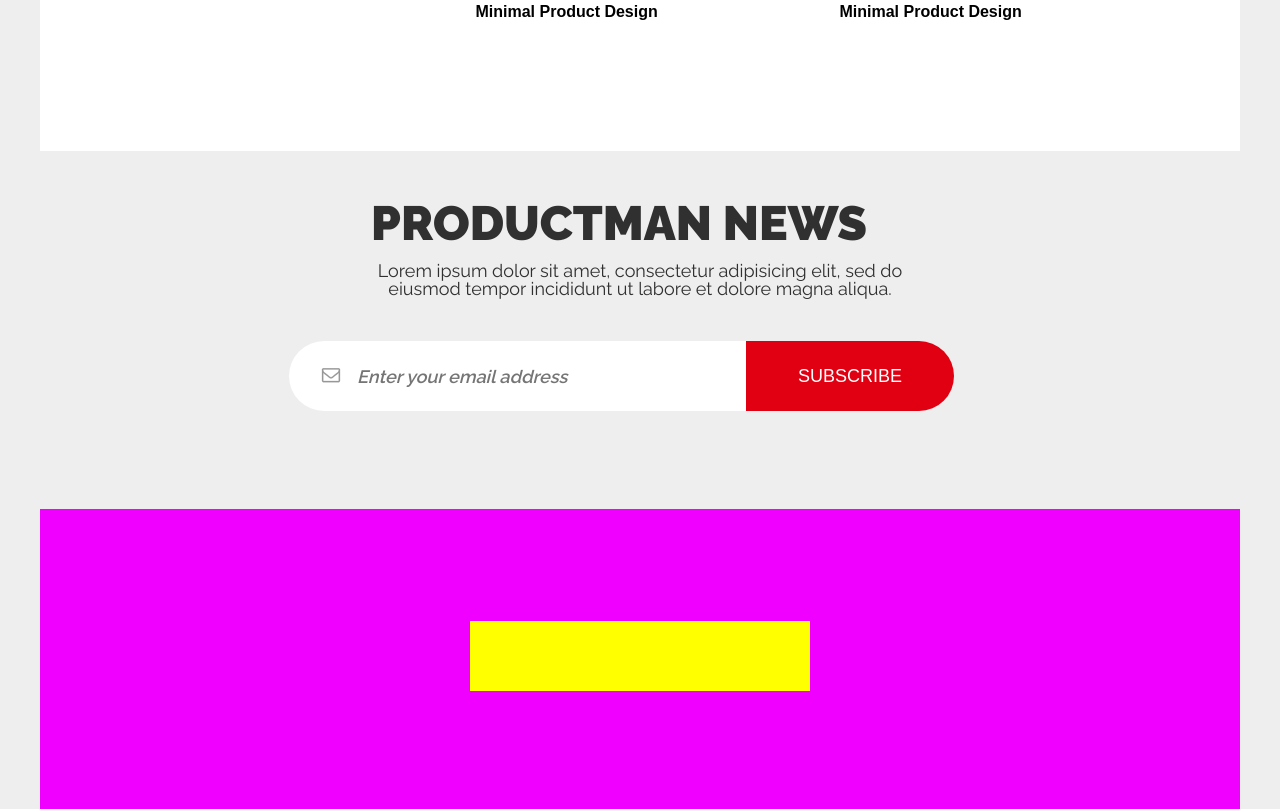
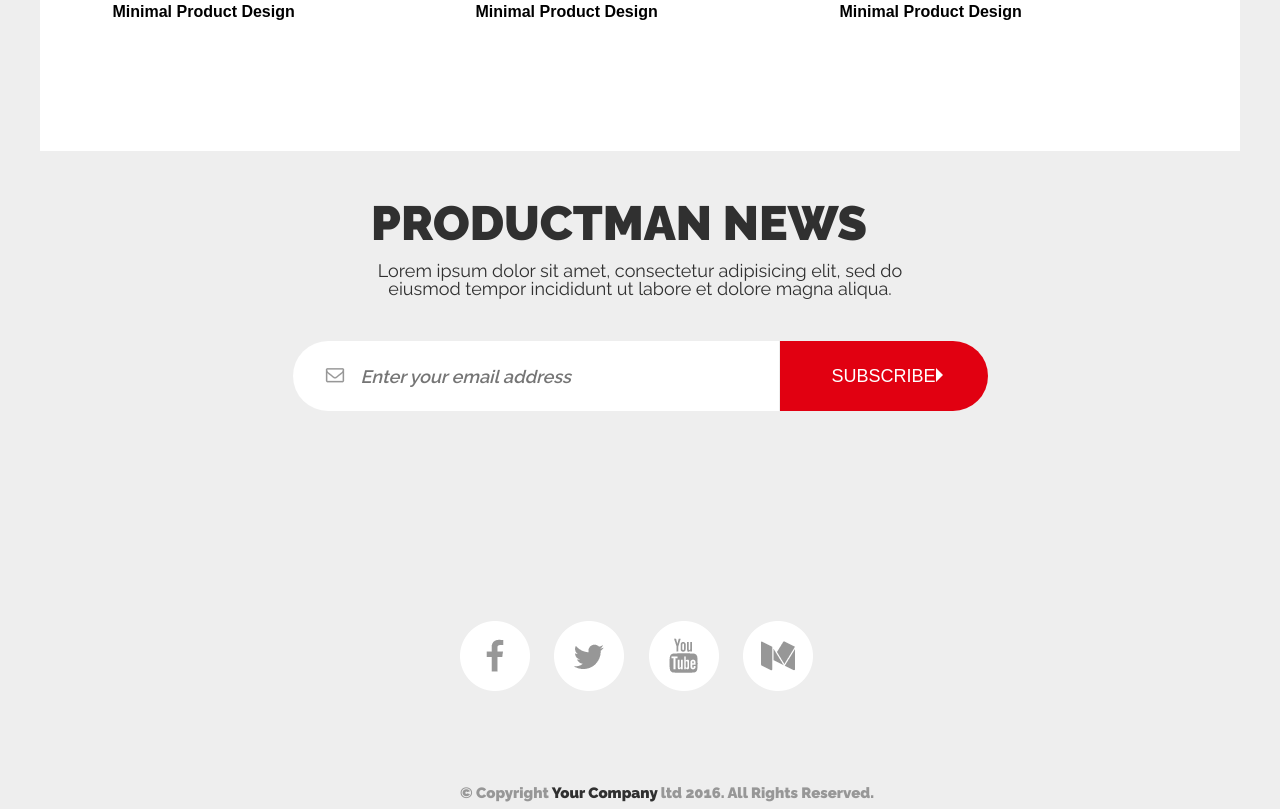
Before and after one commit to ba-krm-front-one/Mezhenskyi-homework-9-productman, a plain HTML site: page index.html in a window 1280 px wide. Shown: the part 2034-2843 px from the top of the page. Drawn offline with Linux system fonts and the light colour scheme.

Commit message:
add footer. without img hover

```diff
--- a/css/style.css
+++ b/css/style.css
@@ -238,7 +238,7 @@ body {
     margin-bottom: 37px;
 }
 .ba-form-container {
-    width: 702px;
+    width: 695px;
     height: 70px;
     margin: 0 auto;
     text-align: center;
@@ -256,6 +256,7 @@ body {
     padding-left: 66px;
     position: relative;
     margin: 0;
+    float: left;
 }
 .ba-form__input {
     width: 420px;
@@ -267,6 +268,7 @@ body {
     font-style: italic;
     line-height: 24px;
     border: transparent;
+    outline-style: none;
 }
 .ba-form__btn {
     width: 208px;
@@ -274,30 +276,65 @@ body {
     border-radius: 0 35px 35px 0;
     border: transparent;
     background-color: #e10011;
+    float: right;
+}
+.ba-form__btn-title {
     color: #ffffff;
     font-size: 18px;
     text-transform: uppercase;
     position: relative;
-    top: -70px;
-    left: 210px;
+
 }
-
+.ba-form__btn-title:after {
+    content: '';
+    border: 7px solid transparent;
+    border-left: 7px solid #ffffff;
+    position: absolute;
+    width: 0;
+    height: 0;
+    top: 2px;
+}
 .ba-footer {
     width: 1200px;
     height: 300px;
-    background: #f000ff;
     padding-top: 112px;
 }
 .ba-social {
-    width: 340px;
+    width: 380px;
     height: 70px;
     margin: 0 auto;
-    background: #ffff00;
 }
-.ba-social__facebook {
+.ba-social-container {
+    list-style: none;
+    margin: 0;
+    padding: 0;
+}
+.ba-social__item {
+    display: inline-block;
+    padding-left: 10px;
+    padding-right: 10px;
+}
+.ba-social__link {
+    display: block;
+    text-decoration: none;
+}
+.ba-social-img {
     width: 70px;
     height: 70px;
-    background-image: url("../img/fb.png");
-    background-size: 70px 70px;
-    background-repeat: no-repeat;
 }
+.ba-copyright {
+    width: 492px;
+    height: 24px;
+    font-family: 'Raleway', sans-serif;
+    font-size: 18px;
+    font-weight: 400;
+    line-height: 24px;
+    margin-top: 90px;
+    margin-left: 420px;
+}
+.ba-copyright__content {
+    color: #979797;
+}
+.ba-copyright__company {
+    color: #303030;
+}
--- a/index.html
+++ b/index.html
@@ -73,7 +73,7 @@
                     </div>
                     <div class="ba-bracelet">
                         <a class="ba-bracelet__link" href="#"></a>
-                        <img class="ba-bracelet__img" src="img/bracelet.png">
+                        <img class="ba-bracelet__img" src="img/brace.png">
                         <div class="ba-overlay">
                             <h4 class="ba-overlay__title">Minimal Product <span class="ba-overlay__underline">Design</span></h4>
                         </div>
@@ -103,21 +103,26 @@
                     </p>
                 </div>
                 <div class="ba-form-container">
-                    <form class="ba-form" action="" method="">
+                    <form class="ba-form" action="#" method="post">
                         <label class="ba-form__label" for="email">
                             <input class="ba-form__input" id="email" type="email" placeholder="Enter your email address">
                         </label>
-                        <button class="ba-form__btn" type="submit">subscribe</button>
+                        <button class="ba-form__btn" type="submit"><span class="ba-form__btn-title">subscribe</span></button>
                     </form>
                 </div>
             </section>
         </main>
         <footer class="ba-footer">
             <div class="ba-social">
-                <a class="ba-social__facebook" href="//www.facebook.com"></a>
-                <a class="ba-social__twitter" href="//www.twitter.com"></a>
-                <a class="ba-social__youtube" href="//www.youtube.com/"></a>
-                <a class="ba-social__me" href="#"></a>
+                <ul class="ba-social-container">
+                    <li class="ba-social__item"><a class="ba-social__link" href="http://www.facebook.com"><img class="ba-social__img" src="img/fb.png"></a></li>
+                    <li class="ba-social__item"><a class="ba-social__link" href="http://www.twitter.com"><img class="ba-social__img" src="img/tw.png"></a></li>
+                    <li class="ba-social__item"><a class="ba-social__link" href="http://www.youtube.com"><img class="ba-social__img" src="img/yt.png"></a></li>
+                    <li class="ba-social__item"><a class="ba-social__link" href="#"><img class="ba-social__img" src="img/me.png"></a></li>
+                </ul>
+            </div>
+            <div class="ba-copyright">
+                <h5 class="ba-copyright__content">&#169; Copyright <span class="ba-copyright__company">Your Company</span> ltd 2016. All Rights Reserved.</h5>
             </div>
         </footer>
     </div>
```
Also changed, not shown: img/brace.png (added).
